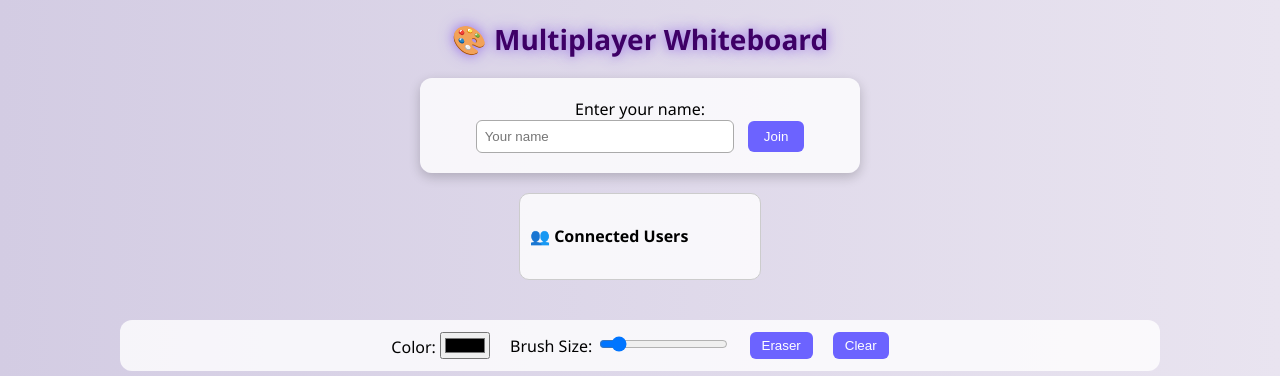
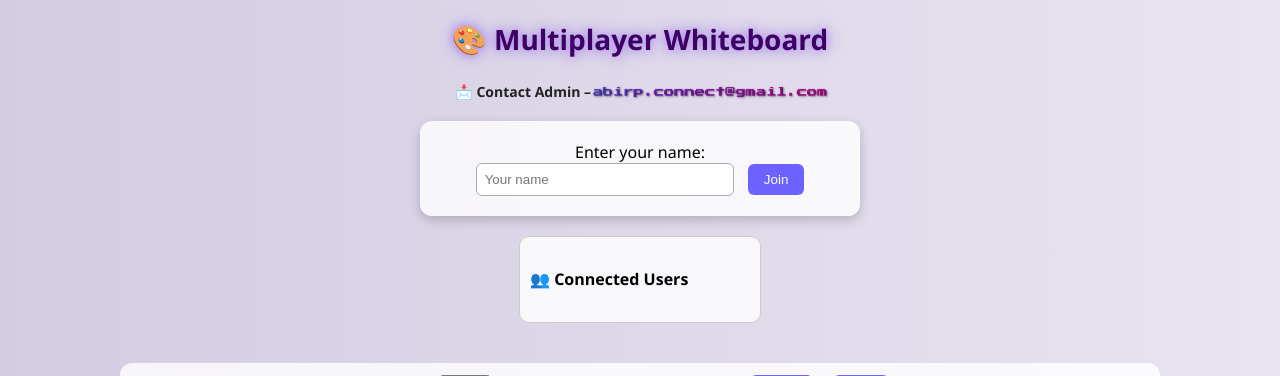
Before and after one commit to devAbir69/whiteboard-realtime, a Flask app: page / in a window 1280 px wide. Shown: the top 376 px of the page. Run offline with Flask 3, Linux system fonts and the light colour scheme; some libraries are stand-ins or nearby versions.

Commit message:
Update index.html

```diff
--- a/templates/index.html
+++ b/templates/index.html
@@ -2,9 +2,10 @@
 <html lang="en">
 
 <head>
-    <meta charset="UTF-8">
-    <meta name="viewport" content="width=device-width, initial-scale=1.0">
+    <meta charset="UTF-8" />
+    <meta name="viewport" content="width=device-width, initial-scale=1.0" />
     <title>Multiplayer Whiteboard</title>
+    <link href="https://fonts.googleapis.com/css2?family=Press+Start+2P&display=swap" rel="stylesheet" />
     <style>
         body {
             margin: 0;
@@ -20,7 +21,7 @@
 
         h2 {
             font-size: 28px;
-            margin: 20px 0;
+            margin: 20px 0 10px;
             color: #3e0066;
             animation: glow 1.5s ease-in-out infinite alternate;
             text-align: center;
@@ -32,6 +33,48 @@
             }
             to {
                 text-shadow: 0 0 20px #b388ff, 0 0 30px #cda9ff;
+            }
+        }
+
+        .contact-line {
+            font-size: 14px;
+            font-weight: 600;
+            margin-bottom: 20px;
+            text-align: center;
+            color: #222;
+        }
+
+        .email-pixel {
+            font-family: 'Press Start 2P', monospace;
+            font-size: 10px;
+            display: inline-block;
+            background: linear-gradient(270deg, #ff0080, #7928ca, #00ffff, #00ff00, #ffff00, #ff0000);
+            background-size: 600% 600%;
+            -webkit-background-clip: text;
+            -webkit-text-fill-color: transparent;
+            animation: rgbShift 5s ease infinite, pulse 1.5s infinite alternate;
+            text-shadow: 1px 1px 2px rgba(0, 0, 0, 0.4);
+            text-decoration: none;
+        }
+
+        @keyframes rgbShift {
+            0% {
+                background-position: 0% 50%;
+            }
+            50% {
+                background-position: 100% 50%;
+            }
+            100% {
+                background-position: 0% 50%;
+            }
+        }
+
+        @keyframes pulse {
+            from {
+                transform: scale(1);
+            }
+            to {
+                transform: scale(1.03);
             }
         }
 
@@ -156,9 +199,14 @@
 <body>
     <h2>🎨 Multiplayer Whiteboard</h2>
 
+    <p class="contact-line">
+        📩 Contact Admin –
+        <a href="mailto:abirp.connect@gmail.com" class="email-pixel">abirp.connect@gmail.com</a>
+    </p>
+
     <div class="username-box">
         <label for="usernameInput">Enter your name:</label><br />
-        <input type="text" id="usernameInput" placeholder="Your name">
+        <input type="text" id="usernameInput" placeholder="Your name" />
         <button onclick="startDrawing()">Join</button>
     </div>
 
@@ -170,10 +218,10 @@
 
     <div class="toolbar">
         <label>Color:
-            <input type="color" id="colorPicker" value="#000000">
+            <input type="color" id="colorPicker" value="#000000" />
         </label>
         <label>Brush Size:
-            <input type="range" id="brushSize" min="2" max="20" value="4">
+            <input type="range" id="brushSize" min="2" max="20" value="4" />
         </label>
         <button id="eraserBtn">Eraser</button>
         <button id="clearBtn">Clear</button>
```
